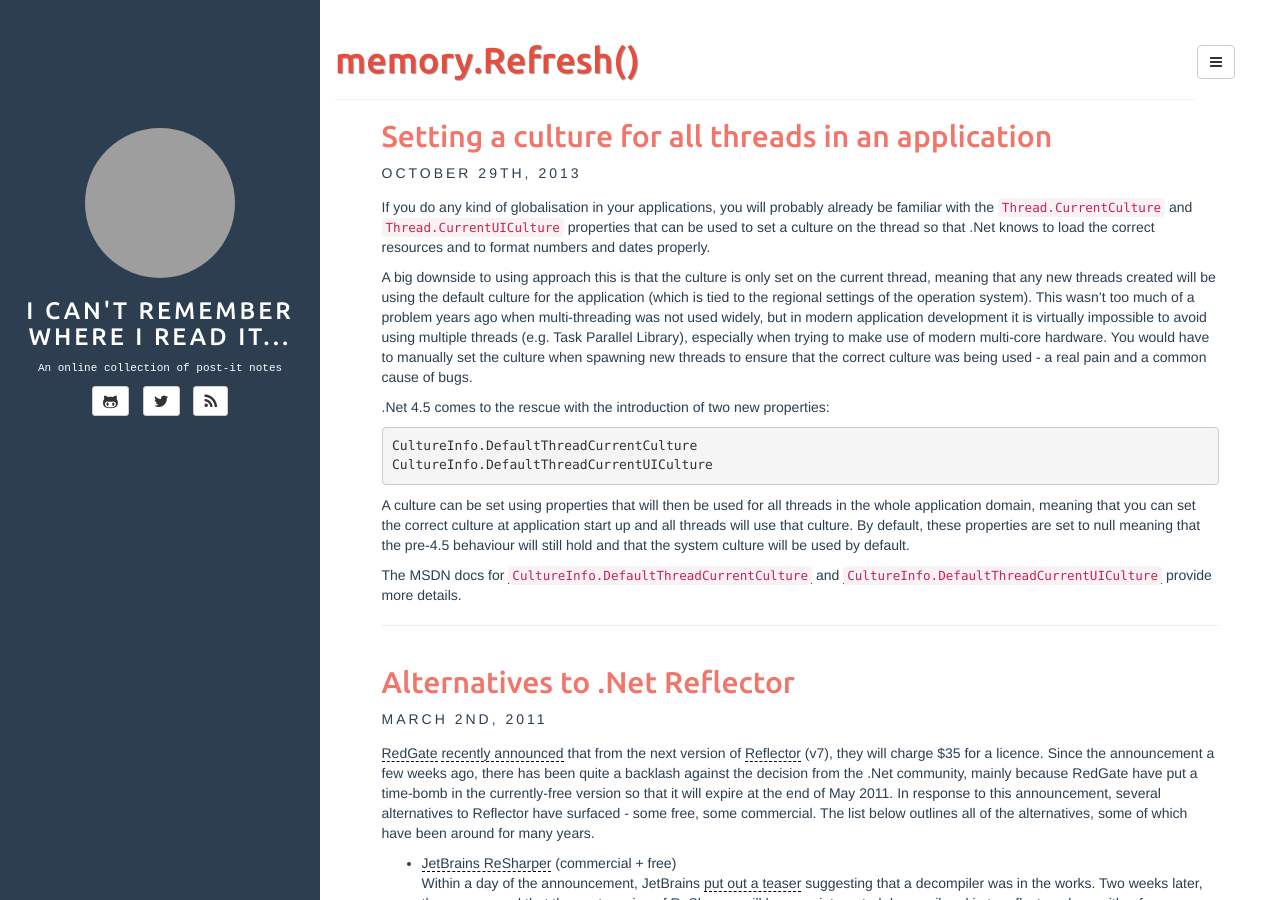
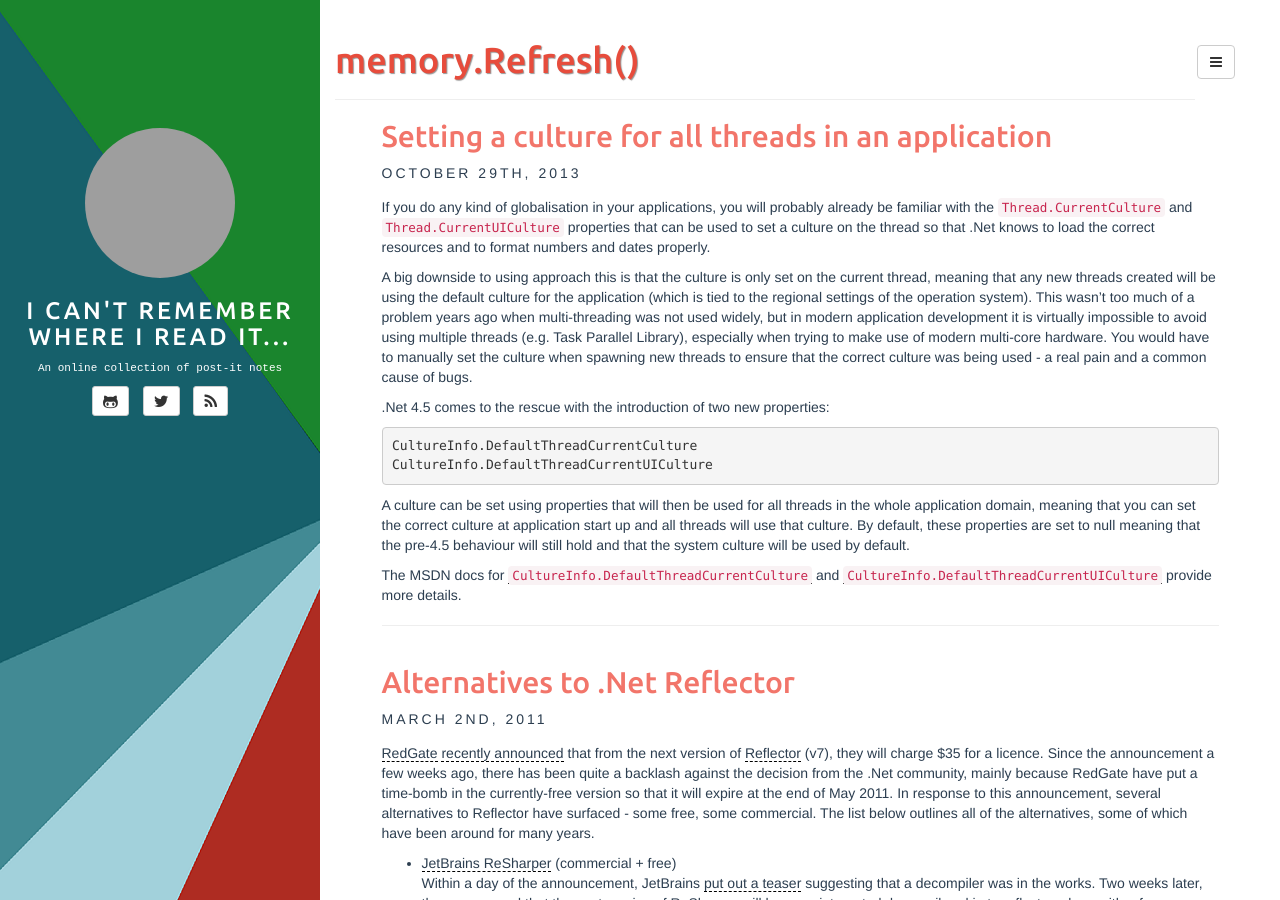
Before and after one commit to adrianbanks/adrianbanks.github.io, a Jekyll site: the page built from index.html, in a window 1280 px wide and 900 px high. Built offline with Jekyll 4.4.1, drawn with Linux system fonts in a browser that asks for light colours; the list of posts is cut into pages by our own code; grey boxes are pictures that could not be loaded.

Commit message:
Add a background image

```diff
--- a/_config.yml
+++ b/_config.yml
@@ -3,7 +3,6 @@
 encoding: UTF-8
 paginate: 10 # pagination based on number of posts
 paginate_path: "page:num"
-exclude: ["README.md"] # files to exclude
 highlighter: rouge
 markdown: kramdown
 disqus: dbyll
@@ -33,7 +32,7 @@ categories_path: categories.html
 tags_path: tags.html
 
 # set it as url of an image
-# sidebar_background_image: https://www.dropbox.com/s/g9h23zrycedxtk5/sky.png?raw=1
+sidebar_background_image: background.png
 
 BASE_PATH:
 
```
Also changed, not shown: background.png (added).
